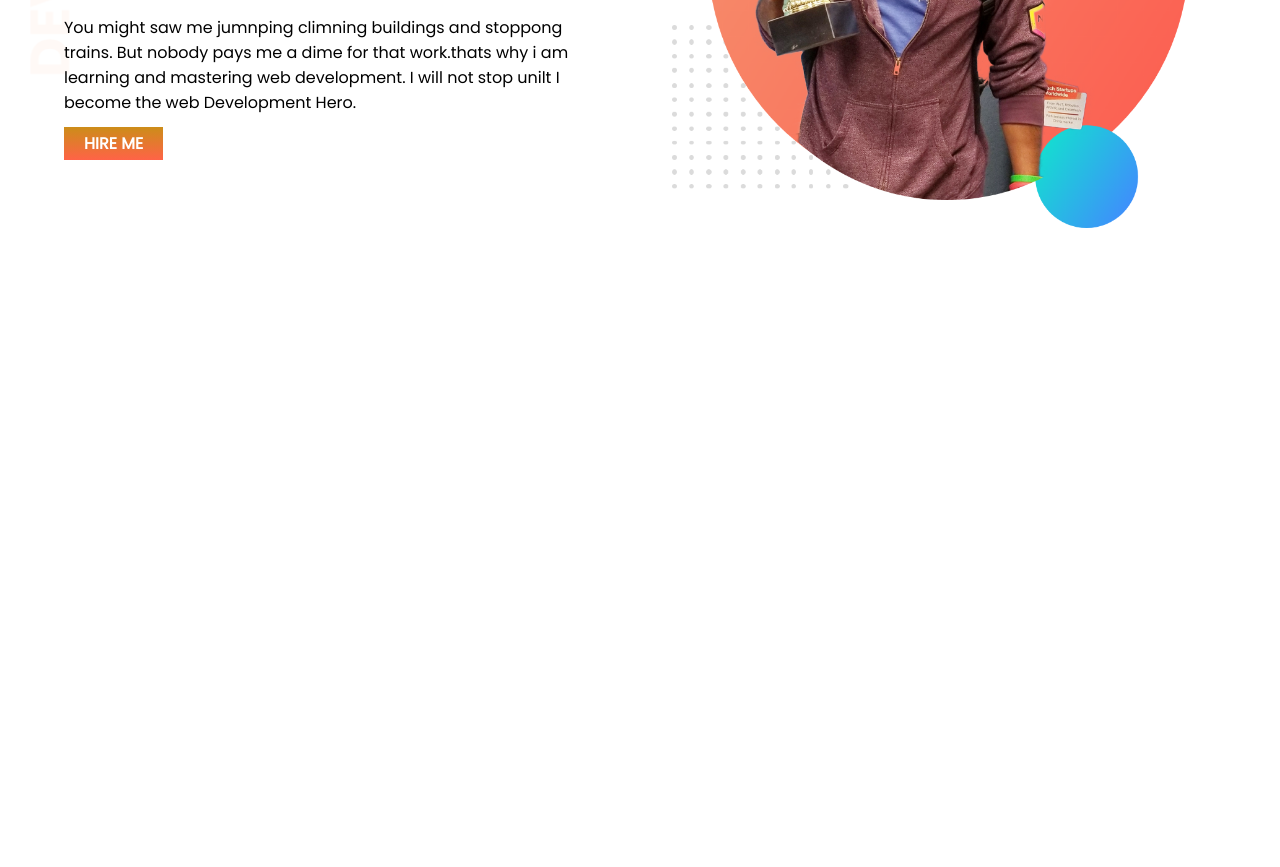
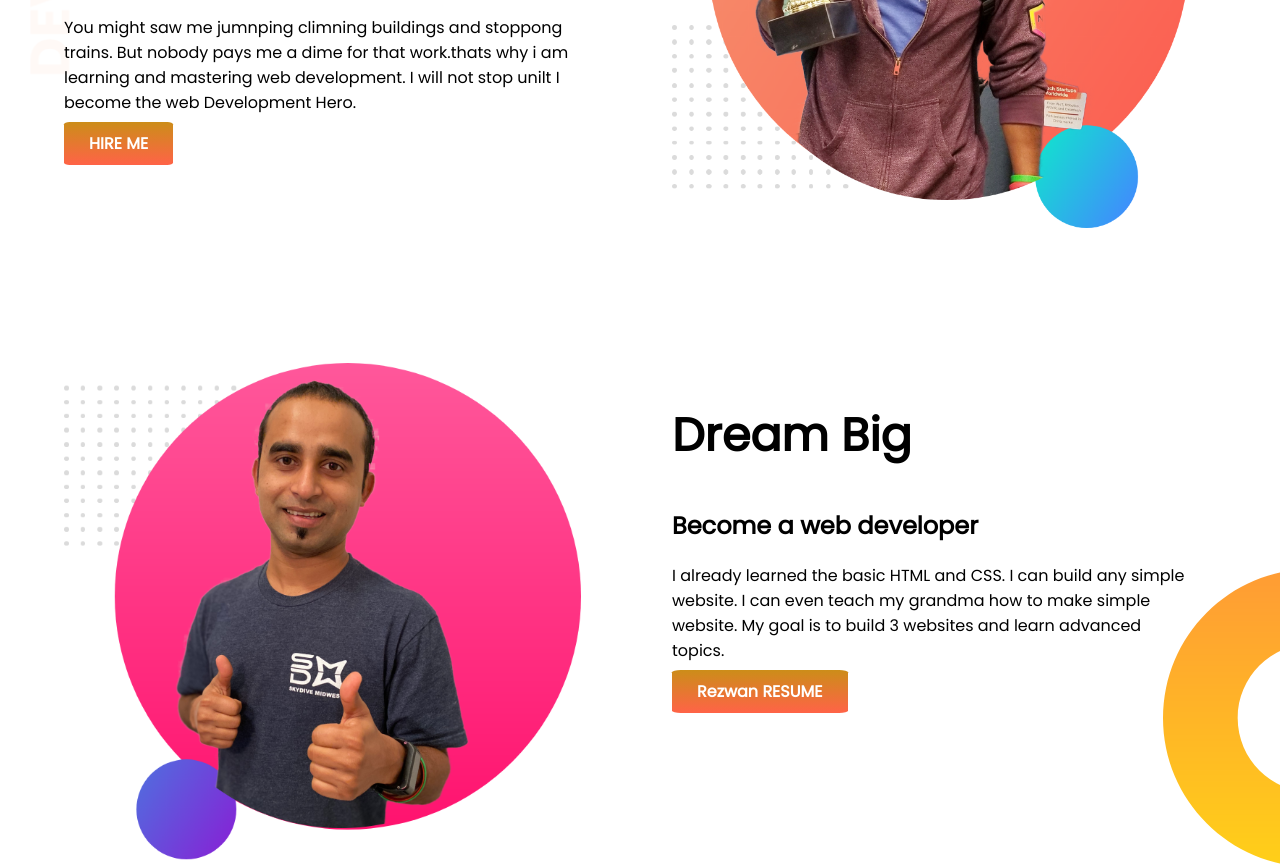
Before and after one commit to Rez01khn/developer-portfolio, a plain HTML site: page index.html in a window 1280 px wide. Shown: the part 285-1152 px from the top of the page. Before the commit the page ends 800 px from the top, so only its background shows below. Drawn offline with Linux system fonts and the light colour scheme.

Commit message:
second part push

```diff
--- a/index.html
+++ b/index.html
@@ -15,12 +15,24 @@
         <h1> Welcome To</h1>
         <p><h1> <span class="name-color">Rezwan Khan</span> World </h1></p>
         <h3> Build Climber and train stopper</h3>
-        <p id="para-width"> You might saw me jumnping climning buildings and stoppong trains. But nobody pays me a dime for that work.thats why i am learning and mastering web development. I will not stop unilt I become the web Development Hero.</p>
+        <p class="para-width"> You might saw me jumnping climning buildings and stoppong trains. But nobody pays me a dime for that work.thats why i am learning and mastering web development. I will not stop unilt I become the web Development Hero.</p>
         <a class="link-button" target="_blank" href="https://www.linkedin.com/in/rezwan-khan-7b6267198/" >HIRE ME</a>
       </div>
       <div class="half-width">
         <img src="images/jhankar.png">
       </div>
+    </section>
+
+    <section class="topdown-banner">
+        <div class="half-width">
+            <img  src="images/jhankar2.png">
+        </div>
+        <div class="half-width">
+            <h1>Dream Big</h1>
+            <h2>Become a web developer</h2>
+            <p class="para-width">I already learned the basic HTML and CSS. I can build any simple website. I can even teach my grandma how to make simple website. My goal is to build 3 websites and learn advanced topics.</p>
+            <a class="link-button" target="_blank" href="https://www.facebook.com/rezwan.khan.547/" >Rezwan RESUME</a>
+        </div>
     </section>
 
 
--- a/style.css
+++ b/style.css
@@ -5,7 +5,6 @@ body{
 section{
     display: flex;
     padding-left: 5%;
-
 }
 .top-banner{
     background-image: url(images/top-banner.png);
@@ -17,21 +16,30 @@ section{
 .half-width img{
     width: 85%;
 }
+.topdown-banner{
+    padding-top: 10%;
+    background-image: url(images/dream-bg.png);
+    background-position:100% 100%;
+    background-repeat: no-repeat;
+
+}
 .link-button
 {
     text-decoration: none;
-    padding:5px 20px;
+    padding:10px 25px;
     background-image: linear-gradient(rgb(204, 141, 25), tomato);
     border: 10%;
+    border-radius: 5% 5%;
     font-weight: 700;
     color: white;
+
 }
 
 .name-color
 {
     color: rgb(236, 170, 84);
 }
-#para-width{
+.para-width{
     width: 85%;
 }
 h1{
```
